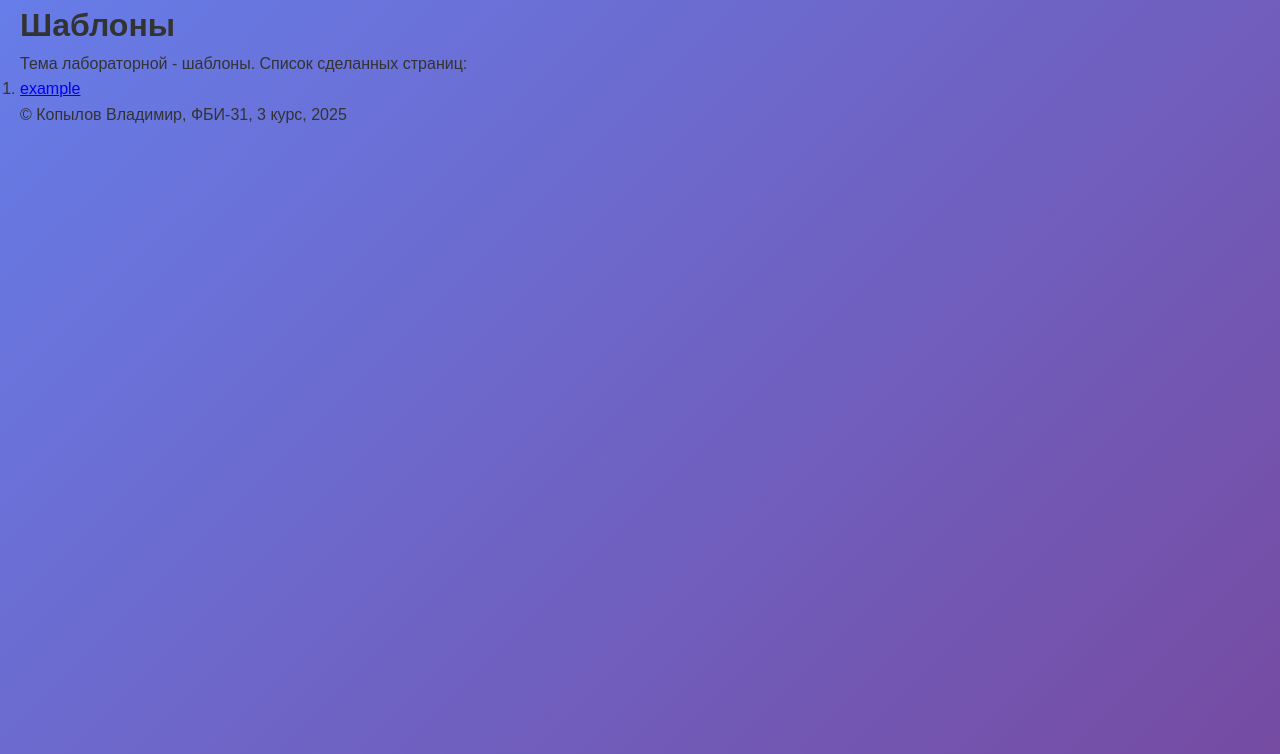
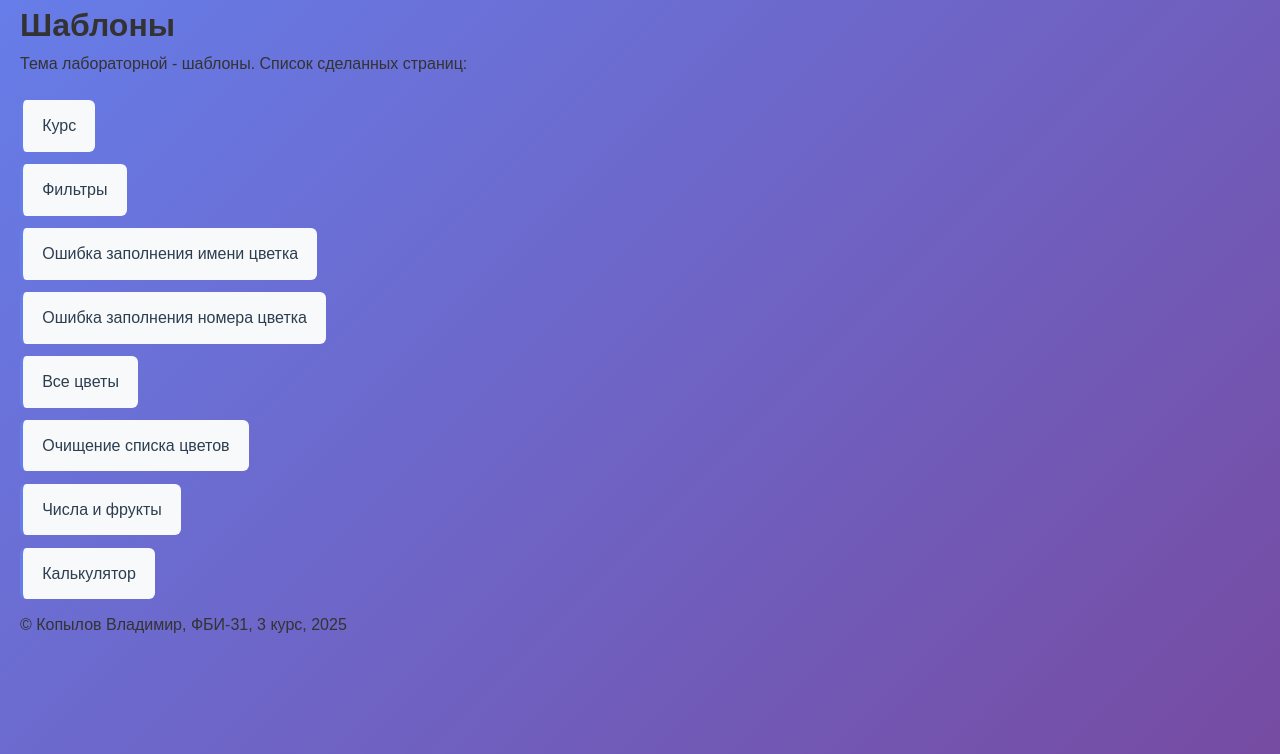
Before and after one commit to ruwer555/Web-backend-lab, a Flask app: page /lab2/ in a window 1280 px wide. Shown: the part 46-800 px from the top of the page. Run offline with Flask 3, Linux system fonts and the light colour scheme.

Commit message:
Выражения

```diff
--- a/app.py
+++ b/app.py
@@ -137,9 +137,8 @@ def not_found(err):
                 <p>Время доступа: {access_time}</p>
                 <p>Запрошенный URL:{requested_url}</p>
                 <p>Браузер: {user_agent[:80]}...</p>
-                <h3>📋 Журнал доступа (последние {len(access_logs)} записей):</h3>
-                <div style="background: white; padding: 15px; border-radius: 8px; border: 1px solid #ddd; max-height: 300px; overflow-y: auto;">
-                    {"".join([f"<p style='margin: 5px 0; padding: 5px; border-bottom: 1px solid #eee;'>{log['time']} - <strong>{log['ip']}</strong> - {log['url']}</p>" for log in reversed(access_logs)])}
+                <h3>Журнал доступа (последние {len(access_logs)} записей):</h3>
+                    {"".join([f"<p><b>Время</b> - {log['time']} <b>IP пользовтеля</b> - {log['ip']} <b>Путь</b> - {log['url']}</p>" for log in reversed(access_logs)])}
             </div>
 
             <ul>
@@ -444,6 +443,9 @@ def flowers_id(flower_id):
         return f'''
         <!DOCTYPE html>
         <html>
+            <head>
+                <link rel="stylesheet" href="''' + url_for('static', filename='main.css') + '''">
+            </head>
             <body>
                 <h1>Цветок по номеру</h1>
                 <p>Цветок: + {flowers_list[flower_id]}</p>
@@ -453,17 +455,21 @@ def flowers_id(flower_id):
         '''
 @app.route("/flowers_full")
 def flowers_full():
-        return f'''
-        <!DOCTYPE html>
-        <html>
-            <body>
-                <h1>Все цветы</h1>
-                <p>Всего цветов: {len(flowers_list)}</p>
-                <p>Полный список: {flowers_list}</p>
-                <a href="/flowers_clear">очищение списка цветов</a>
-            </body>
-        </html>
-        '''
+    global flowers_list
+    return f'''
+    <!DOCTYPE html>
+    <html>
+        <head>
+            <link rel="stylesheet" href="{url_for('static', filename='main.css')}">
+        </head>
+        <body>
+            <h1>Все цветы</h1>
+            <p>Всего цветов: {len(flowers_list)}</p>
+            <p>Полный список: {flowers_list}</p>
+            <button href="/flowers_clear">очищение списка цветов</button>
+        </body>
+    </html>
+    '''
 @app.route("/flowers_clear")
 def flowers_clear():
         global flowers_list
@@ -472,7 +478,39 @@ def flowers_clear():
 
 @app.route("/lab2/add_flower/")
 def flower_empty():
-    return "Вы не задали имя цветка", 400
+    return f'''
+        <!DOCTYPE html>
+        <html>
+            <head>
+                <link rel="stylesheet" href="''' + url_for('static', filename='main.css') + '''">
+            </head>
+            <body>
+                <h1>Вы не задали имя цветка</h1>
+            </body>
+        </html>
+        ''', 400
+
+@app.route("/lab2/calc/")
+def calc_empty():
+    return redirect("/lab2/calc/1/1")
+
+@app.route("/lab2/calc/<int:first>")
+def calc_second_empty(first):
+    return redirect(f"/lab2/calc/{first}/1")
+
+@app.route("/lab2/flowers/")
+def flower_id_empty():
+    return f'''
+        <!DOCTYPE html>
+        <html>
+            <head>
+                <link rel="stylesheet" href="''' + url_for('static', filename='main.css') + '''">
+            </head>
+            <body>
+                <h1>Вы не задали номер цветка</h1>
+            </body>
+        </html>
+        ''', 400
 
 @app.route("/lab2/add_flower/<name>")
 def add_flowers(name):
@@ -480,6 +518,9 @@ def add_flowers(name):
         return f'''
         <!DOCTYPE html>
         <html>
+            <head>
+                <link rel="stylesheet" href="''' + url_for('static', filename='main.css') + '''">
+            </head>
             <body>
                 <h1>Добавлен новый цветок</h1>
                 <p>Название нового цветка: {name} </p>
@@ -503,15 +544,28 @@ def example():
     ]
     return render_template('example.html', name=name, num_lab=num_lab, group=group, kurs=kurs, fruits=fruits)
 
-@app.route("/lab2/count/<int:first>/<int:second>")
+@app.route("/lab2/calc/<int:first>/<int:second>")
 def flowers(first, second):
-    if first == "" or second == "":
-        abort(400)
-    else:
-        a = first
-        b = second
-
-        return render_template('calc.html')
+    a = first
+    b = second
+    return f'''
+        <!DOCTYPE html>
+        <html>
+            <head>
+                <link rel="stylesheet" href="{url_for('static', filename='main.css')}">
+            </head>
+            <body>
+                <h1>Калькулятор</h1>
+                <ul>
+                    <li>{a} + {b} = {a + b}<br></li>
+                    <li>{a} * {b} = {a * b}<br></li>
+                    <li>{a} - {b} = {a - b}<br></li>
+                    <li>{a} / {b} = {a / b}<br></li>
+                    <li>{a}<sup>{b}</sup> = {a ** b}<br></li>
+                </ul>
+            </body>
+        </html>
+        '''
 
 @app.route("/lab2/")
 def lab2():
--- a/static/main.css
+++ b/static/main.css
@@ -232,3 +232,14 @@ ul a:hover {
         padding: 1.5rem;
     }
 }
+
+button {
+    display: inline-block;
+    padding: 0.8rem 1.2rem;
+    background: #f8f9fa;
+    color: #2c3e50;
+    text-decoration: none;
+    border-radius: 6px;
+    transition: all 0.3s ease;
+    border-left: 3px solid #667eea;
+}
--- a/templates/lab2.html
+++ b/templates/lab2.html
@@ -9,9 +9,14 @@
     <div>
         Тема лабораторной - шаблоны. Список сделанных страниц:
     </div>
-    <ol>
-        <li>
-            <a href="/lab2/example">example</a>
-        </li>
-    </ol>
+    <ul>
+        <li><a href="/index">Курс</a></li>
+        <li><a href="/lab2/filters">Фильтры</a>
+        <li><a href="/lab2/add_flower">Ошибка заполнения имени цветка</a>
+        <li><a href="/lab2/flowers/">Ошибка заполнения номера цветка</a>
+        <li><a href="/flowers_full">Все цветы</a></li>
+        <li><a href="/flowers_clear">Очищение списка цветов</a></li>
+        <li><a href="/lab2/example">Числа и фрукты</a></li>
+        <li><a href="/lab2/calc/">Калькулятор</a></li>
+    </ul>
 {% endblock %}
```
Also changed, not shown: templates/calc.html (deleted, +0 -26 lines).
